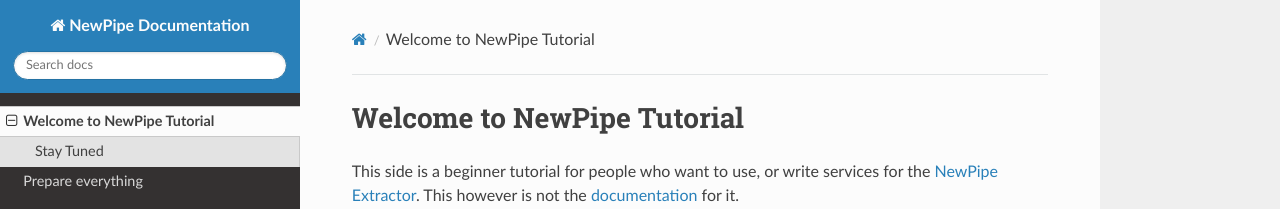
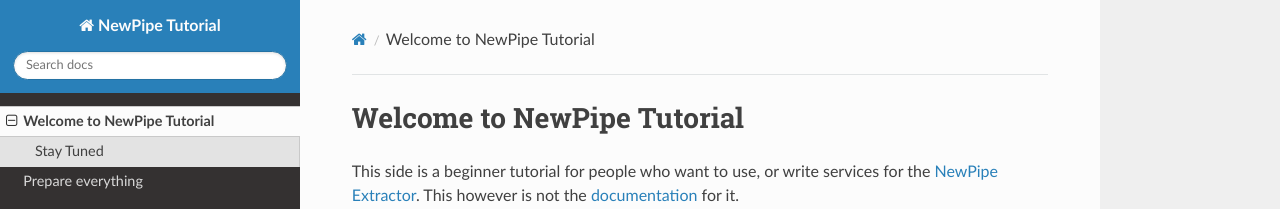
Before and after one commit to TeamNewPipe/documentation, an MkDocs documentation site: the page built from docs/index.md, in a window 1280 px wide. Shown: the top 209 px of the page. Built offline with MkDocs 1.6.1, drawn with Linux system fonts in a browser that asks for light colours; nearby versions of some CDN libraries.

Commit message:
changed name form Documentation to tutorial

```diff
--- a/mkdocs.yml
+++ b/mkdocs.yml
@@ -1,2 +1,2 @@
-site_name: NewPipe Documentation
+site_name: NewPipe Tutorial
 theme: readthedocs
```
Also changed, not shown: site/00_PrepareEverything/index.html, site/index.html, site/search.html.
